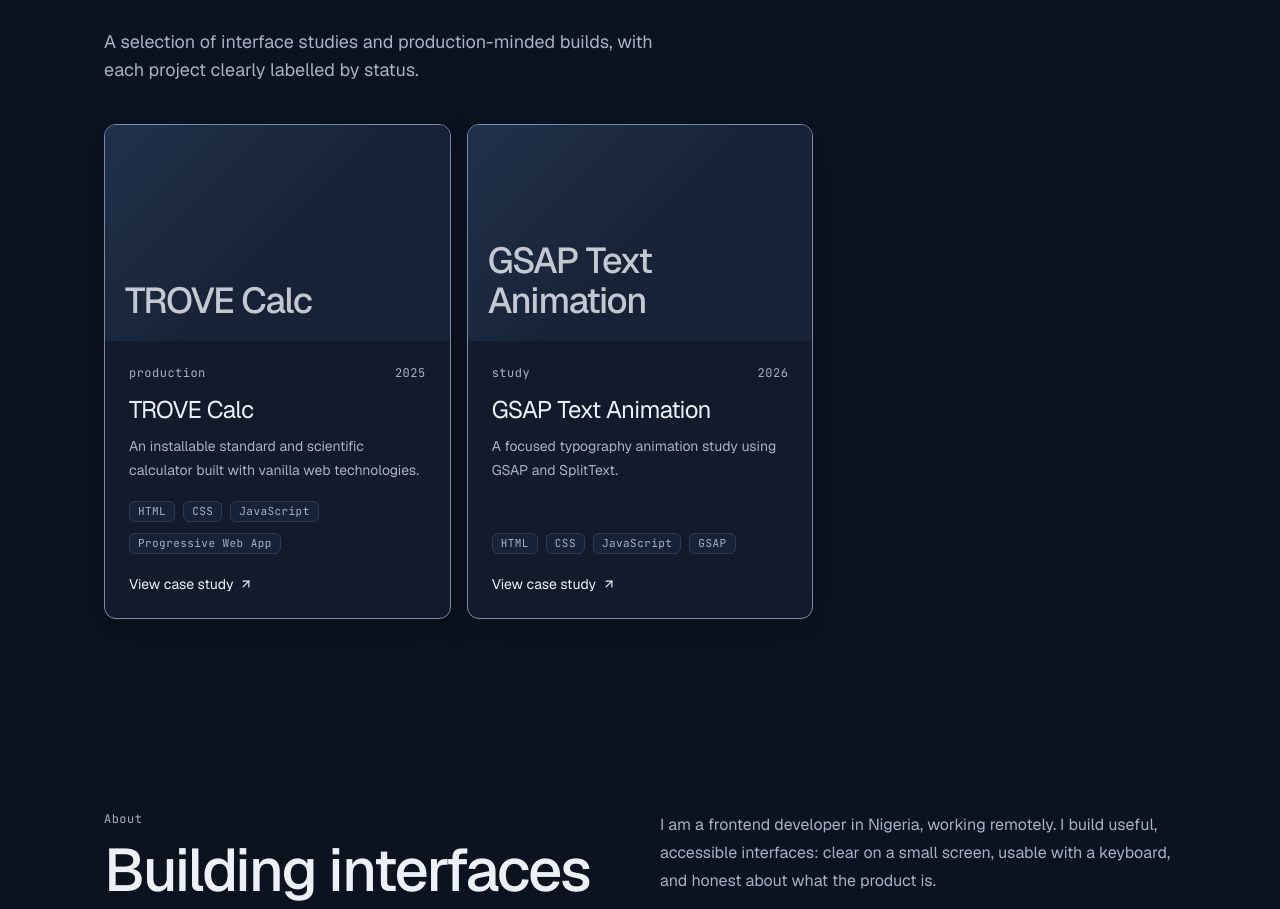
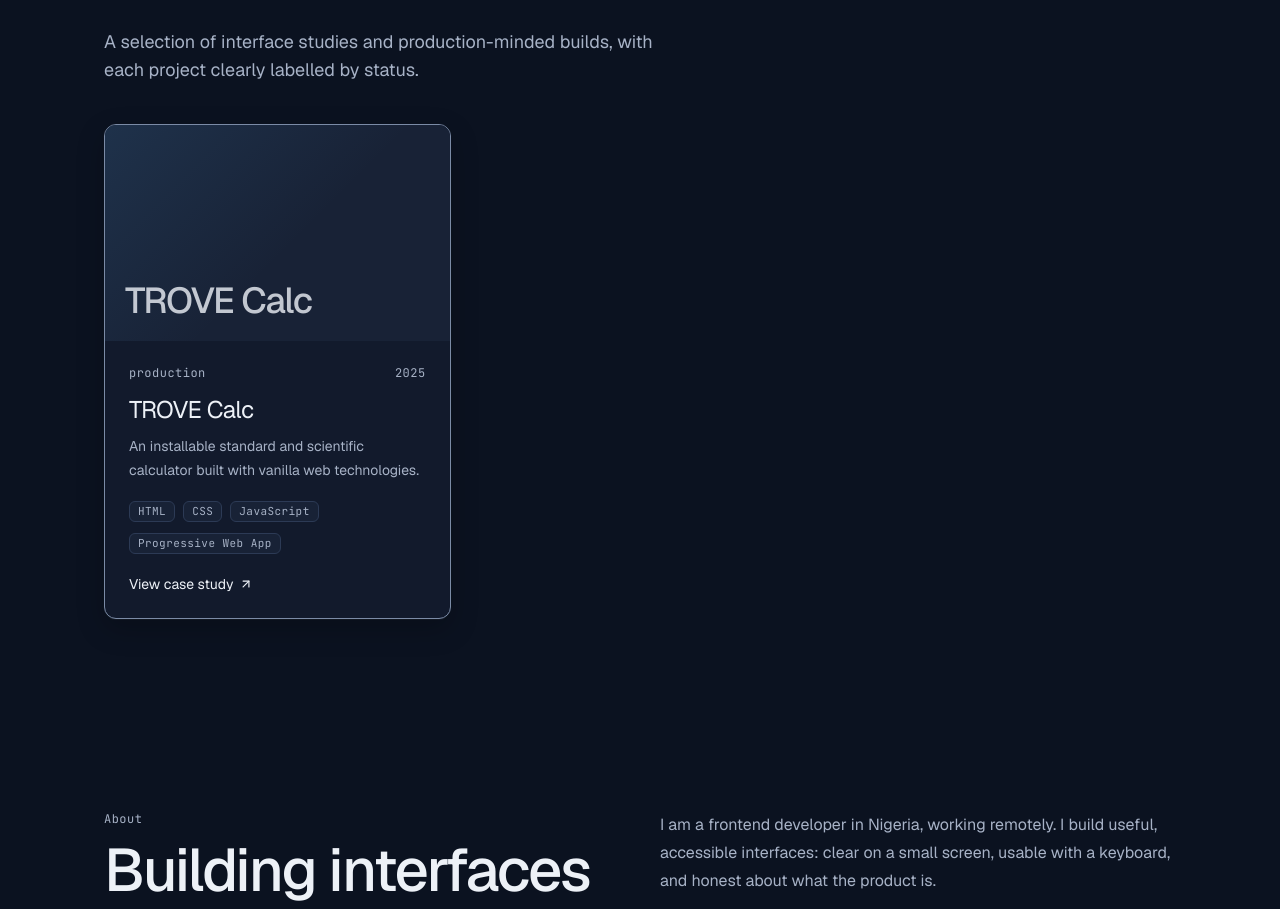
Before and after one commit to AmupitanTJ/AmupitanTJ, a Next.js app: page / in a window 1280 px wide. Shown: the part 892-1801 px from the top of the page. Built offline with nearby package versions, Linux system fonts and the light colour scheme; no server answers.

Commit message:
fix: remove GSAP project from portfolio

```diff
--- a/content/projects.ts
+++ b/content/projects.ts
@@ -33,36 +33,6 @@
     nextSteps: [],
   },
   {
-    slug: "gsap-text-animation",
-    title: "GSAP Text Animation",
-    shortDescription:
-      "A focused typography animation study using GSAP and SplitText.",
-    longDescription:
-      "A small frontend motion study that reveals a headline character by character and supporting copy word by word. The public demo includes a reset control for replaying the sequence.",
-    year: "2026",
-    role: "Frontend motion study",
-    status: "study",
-    featured: true,
-    stack: ["HTML", "CSS", "JavaScript", "GSAP", "SplitText"],
-    coverImage: null,
-    gallery: [],
-    liveUrl: "https://gsaptextanimation.vercel.app",
-    githubUrl: "https://github.com/AmupitanTJ/GSAPTEXTANIMATION",
-    challenge:
-      "Explore how staggered character and word animation can introduce a simple page without adding a large interface or complex application state.",
-    solution:
-      "GSAP timelines and SplitText animate headline characters with vertical movement, rotation, opacity, and a colour transition. Supporting words enter with movement and blur, while a reset button reloads the sequence.",
-    keyDecisions: [
-      "Keep the exercise to one HTML page and one animation timeline.",
-      "Use responsive type sizes so the headline remains readable on smaller screens.",
-    ],
-    outcomes: [
-      "A public animation demo and source repository.",
-      "A compact study of stagger, transform origin, easing, and text splitting.",
-    ],
-    nextSteps: [],
-  },
-  {
     slug: "wdd130-coursework",
     title: "WDD 130 Coursework",
     shortDescription:
```
Also changed, not shown: 2 other files (tests, documents, lock files or other folders).
